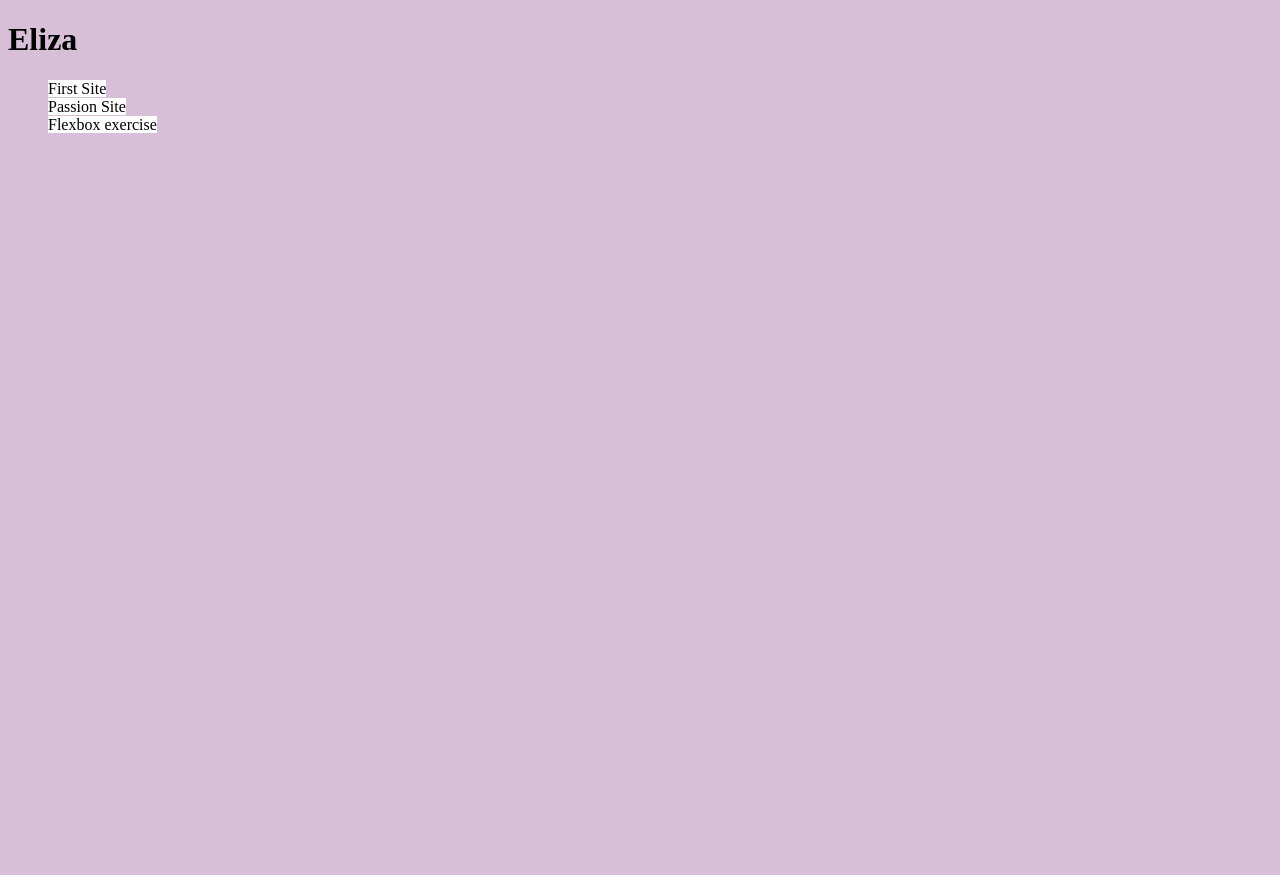
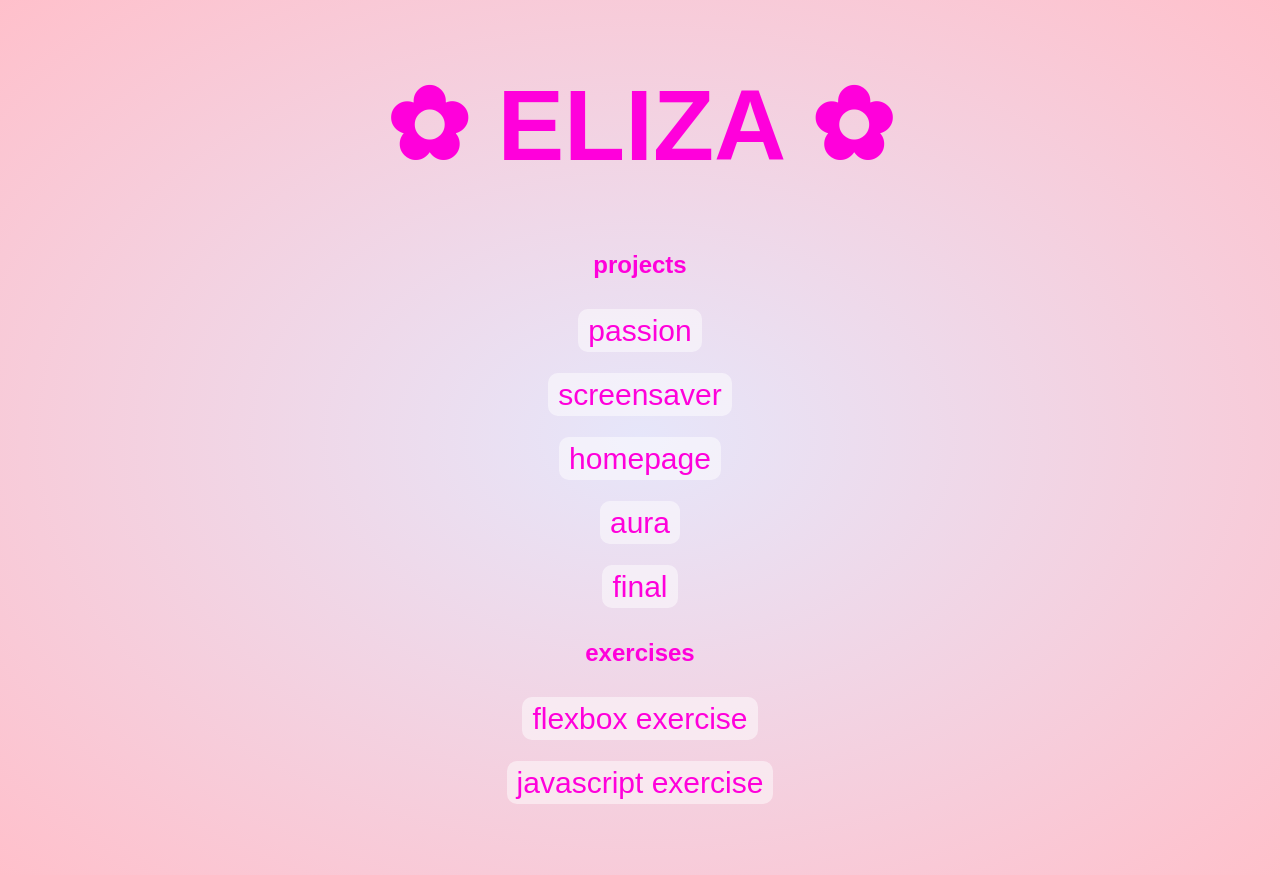
Before and after one commit to elizadarnell/class-site, a plain HTML site: page index.html in a window 1280 px wide. Before the commit the page ends 800 px from the top, so only its background shows below. Drawn offline with Linux system fonts and the light colour scheme.

Commit message:
Add files via upload

```diff
--- a/index.html
+++ b/index.html
@@ -3,13 +3,34 @@
 <head>
   <title>eliza's class site</title>
   <link rel="stylesheet" href="style.css">
+
+  <script>
+  (function(d) {
+    var config = {
+      kitId: 'vwl6tcn',
+      scriptTimeout: 3000,
+      async: true
+    },
+    h=d.documentElement,t=setTimeout(function(){h.className=h.className.replace(/\bwf-loading\b/g,"")+" wf-inactive";},config.scriptTimeout),tk=d.createElement("script"),f=false,s=d.getElementsByTagName("script")[0],a;h.className+=" wf-loading";tk.src='https://use.typekit.net/'+config.kitId+'.js';tk.async=true;tk.onload=tk.onreadystatechange=function(){a=this.readyState;if(f||a&&a!="complete"&&a!="loaded")return;f=true;clearTimeout(t);try{Typekit.load(config)}catch(e){}};s.parentNode.insertBefore(tk,s)
+  })(document);
+</script>
+
 </head>
 <body>
-  <h1>Eliza</h1>
-  <ul>
-    <li><a href="first-site/index.html"> First Site</a></li>
-    <li><a href="passion/index.html"> Passion Site</a></li>
-    <li><a href="flexbox-exercise/index.html"> Flexbox exercise</a></li>
-  </ul>
+  <h1>✿ ELIZA ✿</h1>
+  <h2>projects</h2>
+  <div class="projects">
+    <li><a href="passion/index.html"> passion </a></li>
+    <li><a href="screensaver/index.html"> screensaver</a></li>
+    <li><a href="homepage/index.html"> homepage</a></li>
+    <li><a href="aura/index.html">aura</a></li>
+    <li><a href="final/index.html">final</a></li>
+  </div>
+  <h2>exercises</h2>
+  <div class="exercises">
+    <li><a href="flexbox-exercise/index.html"> flexbox exercise</a></li>
+    <li><a href="javascript-exercise/index.html"> javascript exercise</a></li>
+  </div>
+
 </body>
 </html>
--- a/style.css
+++ b/style.css
@@ -1,14 +1,46 @@
-body {
-  background-color: thistle;
+*{
+  box-sizing: border-box;
 }
 
-a {
-  color: black;
-  text-decoration: none;
-  background: white;
+body {
+  text-align: center;
+  background-image: radial-gradient(lavender,pink);
+  height: 100vh;
+  color: rgb(255, 0, 219);
+  font-family: dotgothic16, sans-serif;
+  font-weight: 400;
+  font-style: normal;
 }
 
-ul {
-  list-style: none;
+h1{
+  font-size: 100px;
 
 }
+
+.projects {
+  display: flex;
+  flex-direction: column;
+  justify-content: center;
+}
+
+.exercises {
+  display: flex;
+  flex-direction: column;
+  justify-content: center;
+}
+
+
+li {
+  list-style: none;
+  margin:15px;
+  font-size: 30px;
+
+}
+
+a{
+  color: rgb(255, 0, 219);
+  text-decoration: none;
+  background-color: rgba(255,255,255,.5);
+  padding: 5px 10px;
+  border-radius: 10px;
+}
```
